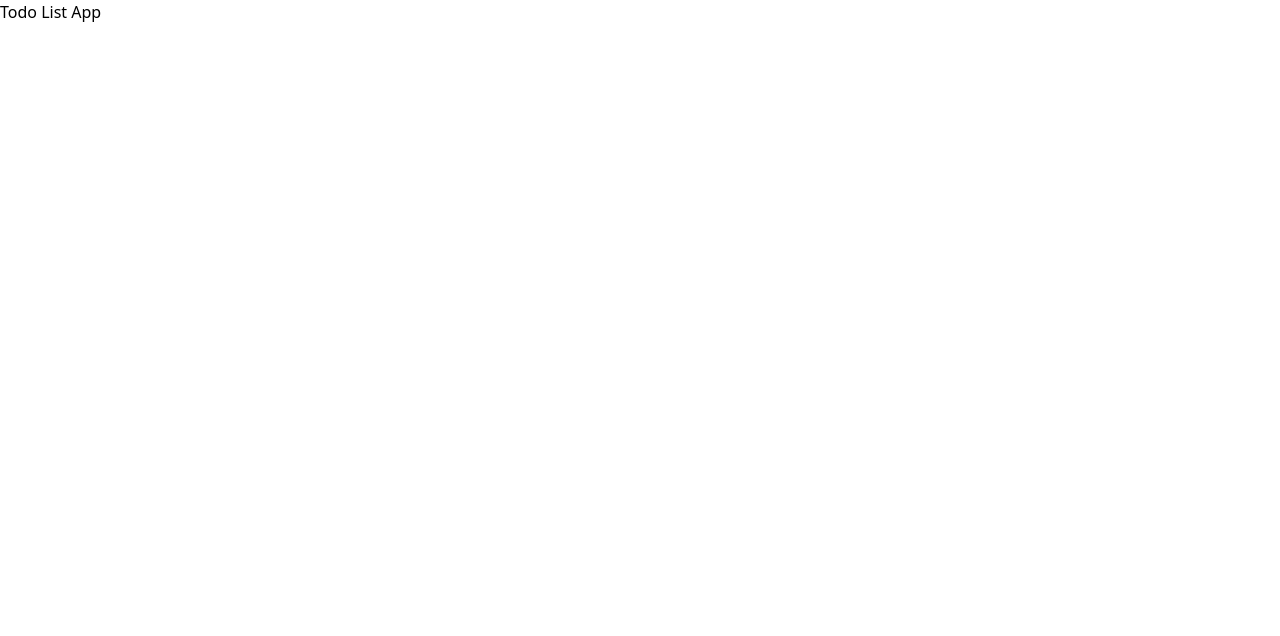
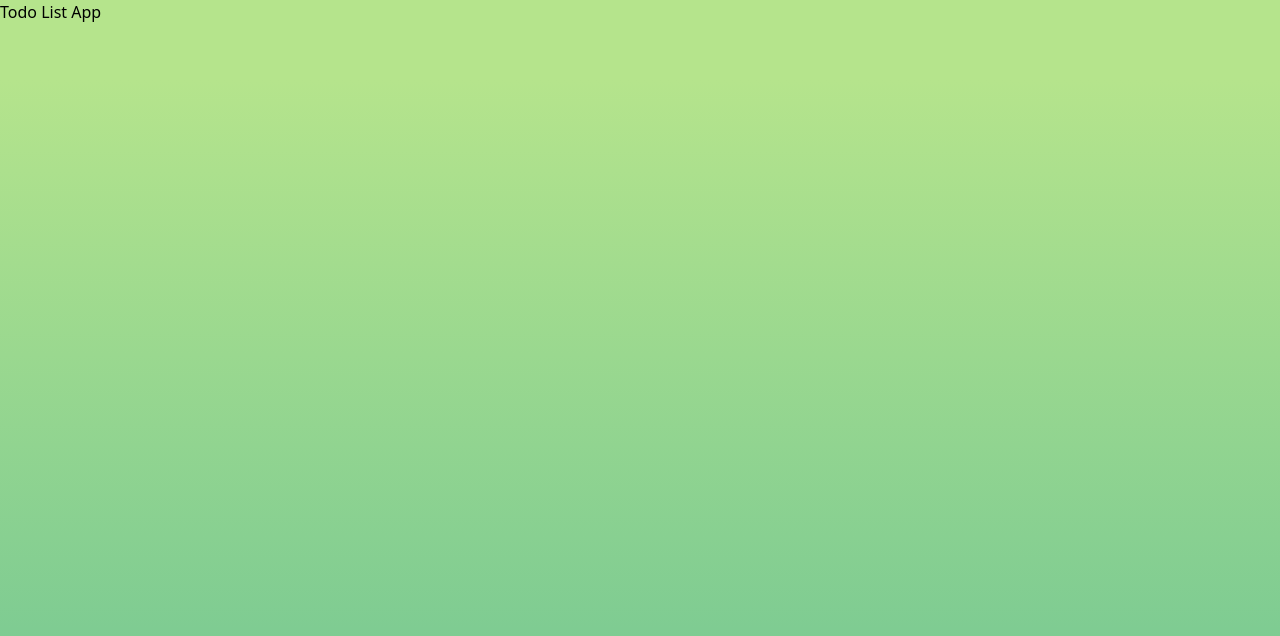
Before and after one commit to kadeem254/REACT-004-todoList, a React (Vite) app: page / in a window 1280 px wide. Shown: the top 636 px of the page. Built offline with nearby package versions, Linux system fonts and the light colour scheme.

Commit message:
STYLE: added custom colors for project to tailwind

```diff
--- a/tailwind.config.js
+++ b/tailwind.config.js
@@ -1,11 +1,22 @@
 /** @type {import('tailwindcss').Config} */
 export default {
-  content: [
-    "./index.html",
-    "./src/**/*.{js,jsx}"
-  ],
+  content: ["./index.html", "./src/**/*.{js,jsx}"],
   theme: {
-    extend: {},
+    extend: {
+      colors: {
+        cream: '#E8F4BD',
+        mindaro: "#d9ed92",
+        light_green: "#b5e48c",
+        light_green_2:  "#99d98c",
+        emerald: "#76c893",
+        keppel: "#52b69a",
+        verdigris: "#34a0a4",
+        bondi_blue: "#168aad",
+        cerulean: "#1a759f",
+        lapis_lazuli: "#1e6091",
+        indigo_dye: "#184e77",
+      },
+    },
   },
   plugins: [],
-}
+};
```
